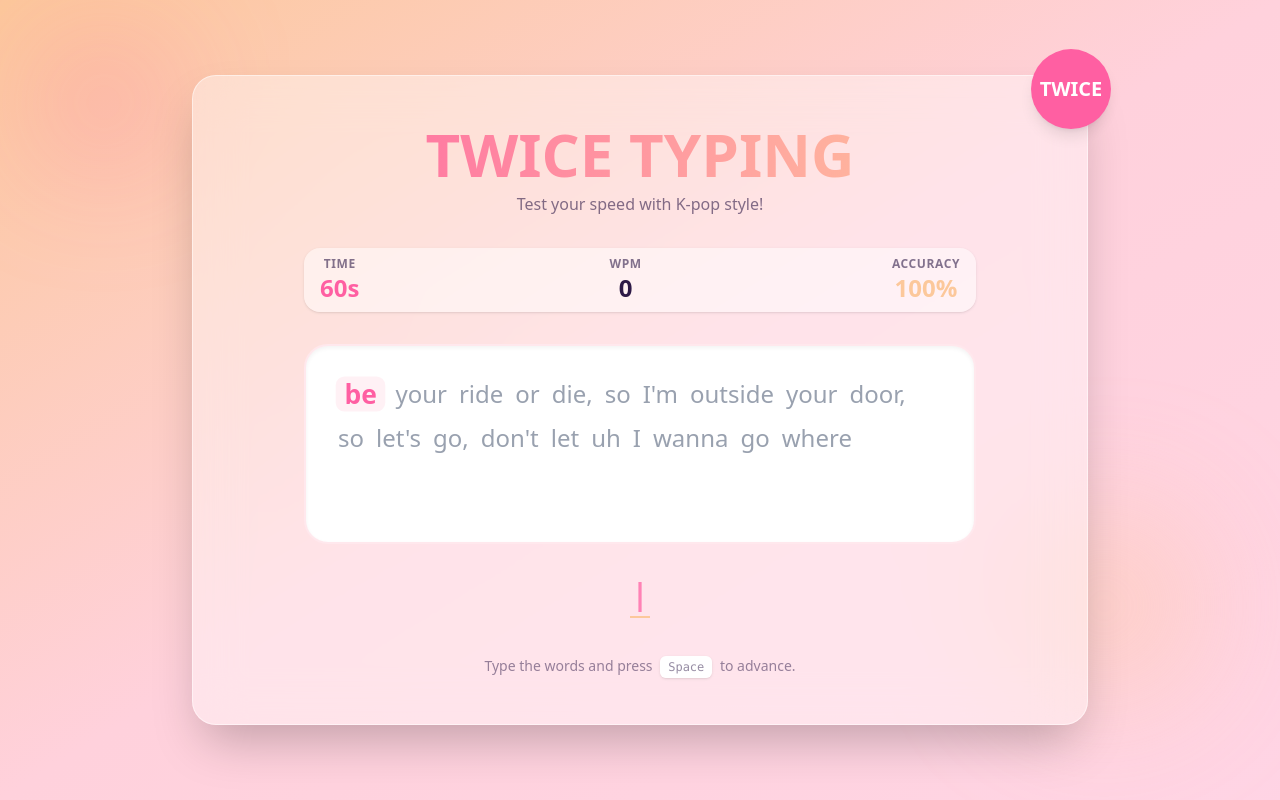
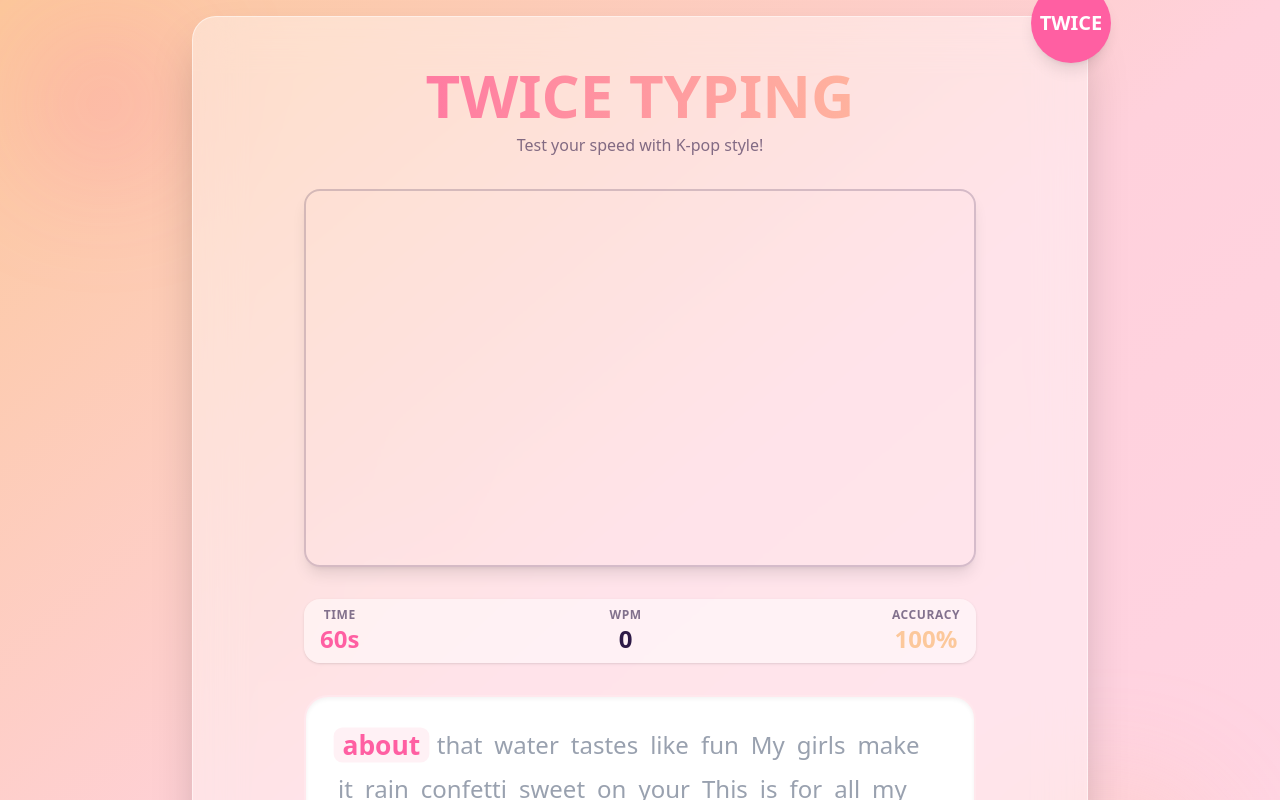
Before and after one commit to JihyoG/twice_typing, a Next.js app: page / in a window 1280 px wide. Shown: the top 800 px of the page. Built offline with nearby package versions, Linux system fonts and the light colour scheme.

Commit message:
feat: added yt embedded upon typing it will play

```diff
--- a/src/app/game/game-constants.ts
+++ b/src/app/game/game-constants.ts
@@ -1,4 +1,4 @@
-import { thisIsFor } from "./music-lyrics/this-is-for";
+import { thisIsFor, thisIsForVideoId } from "./music-lyrics/this-is-for";
 
 
-export { thisIsFor };
+export { thisIsFor, thisIsForVideoId };
--- a/src/app/game/music-lyrics/this-is-for.ts
+++ b/src/app/game/music-lyrics/this-is-for.ts
@@ -1,41 +1,22 @@
 export const thisIsFor: string[] = [
-  "This", "is", "for", "all", "my", "ladies", "who", "don't", "get", "hyped", "enough", "ladies",
-  "If", "you've", "been", "done", "wrong,", "then", "this", "your", "song,", "so", "turn", "it", "up",
-  "it", "up", "for", "me,", "uh,", "uh",
-  "I", "wanna", "go", "where", "the", "baddest", "girls", "are", "from", "uh,", "uh",
+  "This", "is", "for", "all", "my", "ladies",
+  "who", "don't", "get", "hyped", "enough",
+  "If", "you've", "been", "done", "wrong",
+  "then", "this", "your", "song", "so", "turn", "it", "up",
+  "I", "wanna", "go", "where", "the", "baddest", "girls", "are", "from",
   "Might", "be", "another", "planet",
-  "Maybe,", "that's", "where", "Mother", "Nature", "made", "me",
-  "Something", "about", "that", "water", "tastes", "like", "fun", "yeah,", "yeah",
-  "My", "girls", "make", "it", "rain", "confetti,", "sweet", "on", "your", "tongue",
-  "I'm", "outside", "your", "door,", "so", "let's", "go,", "don't", "let", "that",
-  "beep,", "beep,", "beep", "have", "you", "feeling", "low,", "when", "you're", "grown,", "you", "got", "the",
-  "key,", "key,", "keys,", "you", "got", "it", "you", "already", "know,", "when", "it", "shows", "tonight",
-  "It's", "you", "and", "me,", "how", "it", "should", "be",
-  "This", "is", "for", "all", "my", "ladies", "who", "don't", "get", "hyped", "enough",
-  "If", "you've", "been", "done", "wrong,", "then", "this", "your", "song,", "so", "turn", "it", "up",
-  "One", "time", "for", "all", "my", "ladies,", "you're", "lookin'", "good", "as", "what",
-  "So", "tell", "'em,", "\"Bye,", "bye,\"", "'cause", "it's", "your", "time", "to", "turn", "it", "up",
-  "Thi-thi-this", "for", "the", "girls", "with", "that", "light", "inside",
-  "They", "spin", "around", "you", "like", "satellite",
-  "Yeah,", "you", "the", "baddest,", "all", "day", "and", "night",
-  "I'll", "give", "you", "flowers", "'til", "the", "end", "of", "time",
-  "this", "your", "moment,", "go", "get", "it",
-  "forget", "that", "boy,", "and", "don't", "sweat", "it",
-  "I'll", "always", "be", "your", "ride", "or", "die,", "so",
-  "I'm", "outside", "your", "door,", "so", "let's", "go,", "don't", "let", "that",
-  "beep,", "beep,", "beep", "have", "you", "feeling", "low,", "when", "you're", "grown,", "you", "got", "the",
-  "key,", "key,", "keys", "you", "already", "know,", "when", "it", "shows", "tonight",
-  "It's", "you", "and", "me,", "how", "it", "should", "be",
-  "This", "is", "for", "all", "my", "ladies", "who", "don't", "get", "hyped", "enough",
-  "If", "you've", "been", "done", "wrong,", "then", "this", "your", "song,", "so", "turn", "it", "up",
-  "One", "time", "for", "all", "my", "ladies", "you're", "lookin'", "good", "as", "what",
-  "So", "tell", "'em,", "\"Bye,", "bye,\"", "'cause", "it's", "your", "time", "to", "turn", "it", "up",
-  "All", "my", "ladies", "now", "now,", "now,", "ow,", "ow,", "ow,", "oh",
-  "Let's", "get", "down", "let's", "get)", "come", "on,", "dip", "your", "hip", "into", "it",
-  "All", "my", "ladies", "now", "now,", "now,", "ow,", "ow,", "ow", "ladies", "now",
-  "Let's", "get", "down", "down", "come", "on,", "dip", "your", "hip", "into", "it",
-  ",", "now,", "ow,", "ow,", "ow",
-  "This", "is", "for", "my", "ladies", "let's", "get", "down,", "come", "on,", "dip", "your", "hip", "into", "it",
-  "Ladies", "all", "my", "ladies", "now", "now,", "now,", "ow,", "ow,", "ow",
-  "This", "is", "for", "my", "ladies", "let's", "get", "down,", "come", "on,", "dip", "your", "hip", "into", "it"
+  "Maybe", "that's", "where", "Mother", "Nature", "made", "me",
+  "Something", "about", "that", "water", "tastes", "like", "fun",
+  "My", "girls", "make", "it", "rain", "confetti", "sweet", "on", "your", "tongue",
+  "I'm", "outside", "your", "door", "so", "let's", "go",
+  "Have", "you", "feeling", "low", "when", "you're", "grown",
+  "You", "already", "know", "when", "it", "shows", "tonight",
+  "It's", "you", "and", "me", "how", "it", "should", "be",
+  "One", "time", "for", "all", "my", "ladies", "you're", "lookin'", "good",
+  "So", "tell", "em", "Bye", "bye", "it's", "your", "time", "to", "turn", "it", "up",
+  "Let's", "get", "down", "come", "on", "dip", "your", "hip", "into", "it",
+  "Ladies", "all", "my", "ladies", "now"
 ];
+
+
+export const thisIsForVideoId = "eHHQaoEW30Q";
--- a/src/components/TypingGame.tsx
+++ b/src/components/TypingGame.tsx
@@ -1,7 +1,7 @@
 "use client";
 
 import React, { useState, useEffect, useRef, useCallback } from 'react';
-import { thisIsFor } from '@/app/game/game-constants';
+import { thisIsFor, thisIsForVideoId } from '@/app/game/game-constants';
 
 const GAME_DURATION = 60;
 
@@ -15,6 +15,43 @@
   const [isGameActive, setIsGameActive] = useState(false);
   const [isGameFinished, setIsGameFinished] = useState(false);
   const inputRef = useRef<HTMLInputElement>(null);
+  const playerRef = useRef<any>(null);
+
+  useEffect(() => {
+    const tag = document.createElement('script');
+    tag.src = "https://www.youtube.com/iframe_api";
+    const firstScriptTag = document.getElementsByTagName('script')[0];
+    firstScriptTag.parentNode?.insertBefore(tag, firstScriptTag);
+
+    (window as any).onYouTubeIframeAPIReady = () => {
+      playerRef.current = new (window as any).YT.Player('youtube-player', {
+        videoId: thisIsForVideoId,
+        playerVars: {
+          'playsinline': 1,
+          'controls': 0,
+          'disablekb': 1,
+        },
+        events: {
+          'onReady': onPlayerReady,
+        }
+      });
+    };
+
+    return () => {
+      if (playerRef.current) {
+        playerRef.current.destroy();
+      }
+    };
+  }, []);
+
+  const onPlayerReady = (event: any) => {
+  };
+
+  useEffect(() => {
+    if (isGameActive && playerRef.current && playerRef.current.playVideo) {
+      playerRef.current.playVideo();
+    }
+  }, [isGameActive]);
 
   const chunkArray = <T,>(arr: T[], size: number): T[][] => {
     const result: T[][] = [];
@@ -106,6 +143,10 @@
 
   return (
     <div className="flex flex-col items-center w-full max-w-2xl mx-auto space-y-8">
+      {/* YouTube Embed */}
+      <div className="w-full aspect-video rounded-2xl overflow-hidden shadow-lg border-2 border-deep-purple/20">
+        <div id="youtube-player" className="w-full h-full"></div>
+      </div>
       {/* Header / Stats */}
       <div className="flex justify-between w-full px-4 py-2 bg-white/50 rounded-2xl backdrop-blur-sm shadow-sm">
         <div className="flex flex-col items-center">
```
